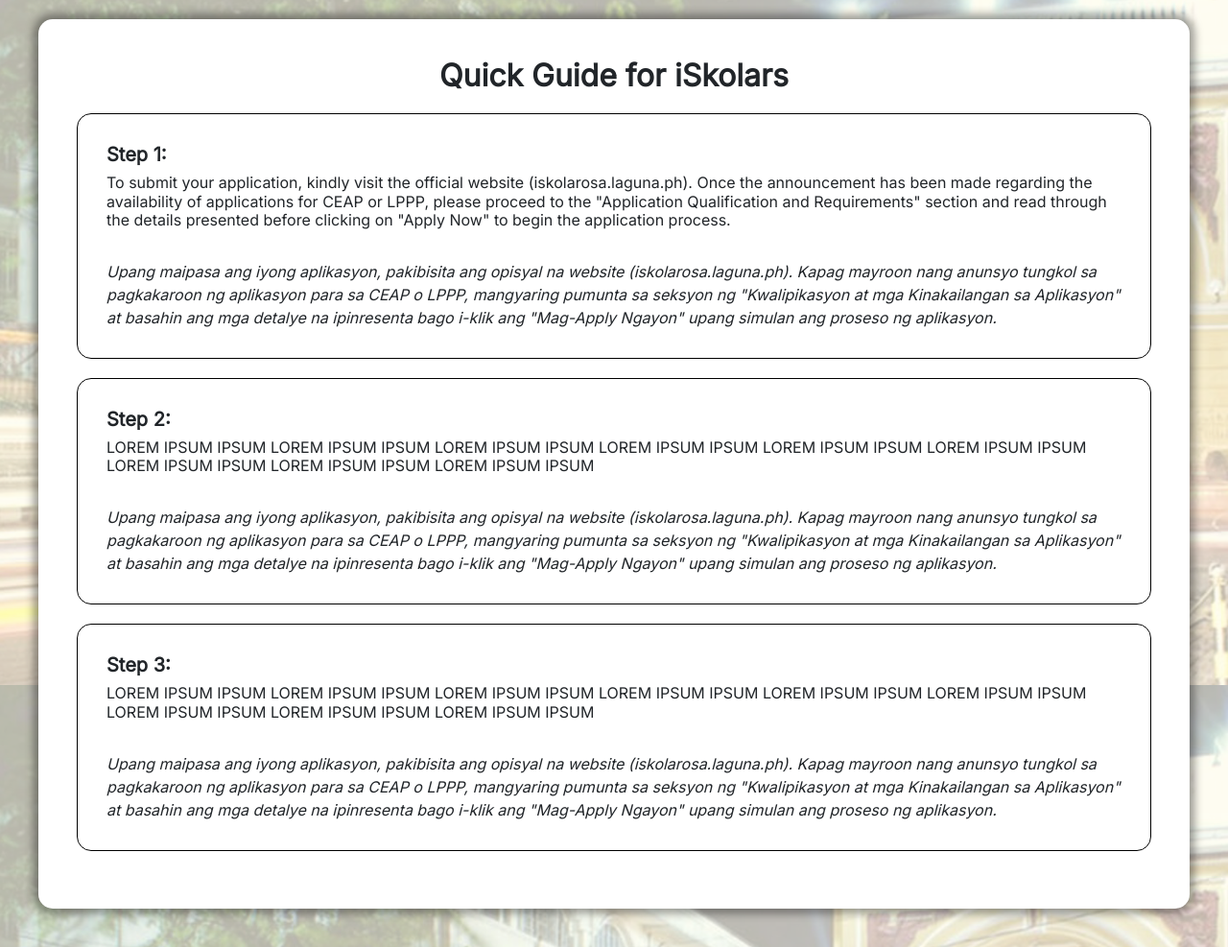
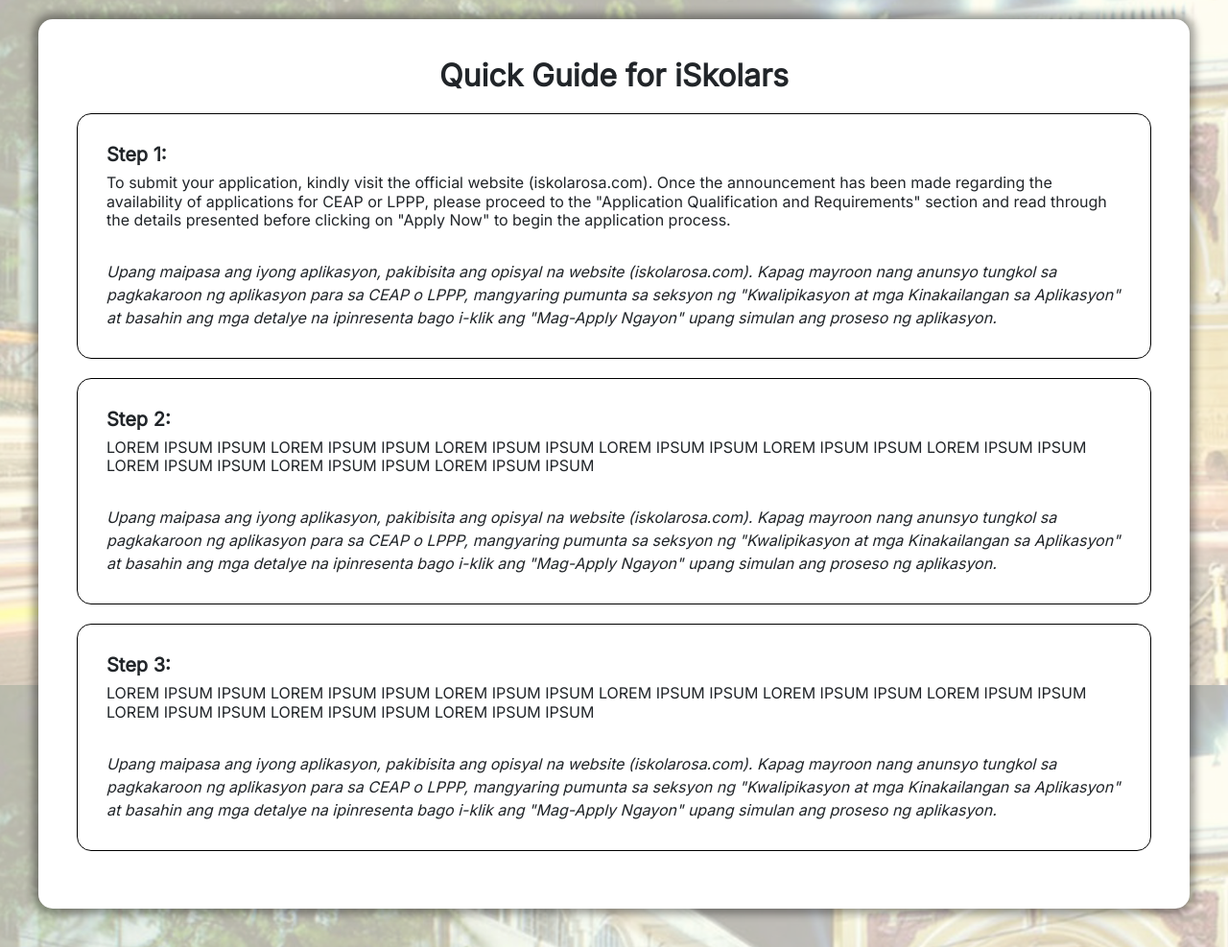
Before and after one commit to LightYAGAMI737/iskolarosa-webportal, a PHP site: page /tcpdf/personal_account/personalAcc_quickguide.php in a window 1280 px wide. Shown: the part 86-1073 px from the top of the page at 96% size. Run offline with PHP 8.4, Linux system fonts and the light colour scheme; the visitor is signed in with stand-in values (Sample User, id 1).

Commit message:
fix personal_account for student side

```diff
--- a/admin-side/APPLICANTS/BARANGAY/APLAYA/personal_account_process.php
+++ b/admin-side/APPLICANTS/BARANGAY/APLAYA/personal_account_process.php
@@ -27,7 +27,6 @@ if ($result->num_rows > 0) {
             $row['middle_name'],
             $row['suffix_name'],
             $row['date_of_birth'],
-            $row['age'],
             $row['gender'],
             $row['civil_status'],
             $row['place_of_birth'],
@@ -84,7 +83,7 @@ if ($result->num_rows > 0) {
         }
 
        // Perform the bulk insert into the personal_account table
-        $insert_sql = "INSERT INTO ceap_personal_account (ceap_personal_account_id, control_number, last_name, first_name, middle_name, suffix_name, date_of_birth, age, gender, civil_status, place_of_birth, religion, contact_number, active_email_address, house_number, province, municipality, barangay, guardian_firstname, guardian_lastname, guardian_occupation, guardian_relationship, guardian_monthly_income, guardian_annual_income, elementary_school, elementary_year, secondary_school, secondary_year, senior_high_school, senior_high_year, course_enrolled, no_of_units, year_level, current_semester, graduating, school_name, school_type, expected_year_of_graduation, school_address, student_id_no, uploadVotersParent, uploadVotersApplicant, uploadITR, uploadResidency, uploadCOR, uploadGrade, uploadPhotoJPG, status, interview_date,interview_hour,interview_minute,interview_period, status_updated_at, username, ceap_password, hashed_password, first_time_login)
+        $insert_sql = "INSERT INTO ceap_personal_account (ceap_personal_account_id, control_number, last_name, first_name, middle_name, suffix_name, date_of_birth, gender, civil_status, place_of_birth, religion, contact_number, active_email_address, house_number, province, municipality, barangay, guardian_firstname, guardian_lastname, guardian_occupation, guardian_relationship, guardian_monthly_income, guardian_annual_income, elementary_school, elementary_year, secondary_school, secondary_year, senior_high_school, senior_high_year, course_enrolled, no_of_units, year_level, current_semester, graduating, school_name, school_type, expected_year_of_graduation, school_address, student_id_no, uploadVotersParent, uploadVotersApplicant, uploadITR, uploadResidency, uploadCOR, uploadGrade, uploadPhotoJPG, status, interview_date,interview_hour,interview_minute,interview_period, status_updated_at, username, ceap_password, hashed_password, first_time_login)
                         VALUES " . implode(",", $personal_accounts);
 
         if ($conn->query($insert_sql) === TRUE) {
--- a/student-side/css/tempAcc_status.css
+++ b/student-side/css/tempAcc_status.css
@@ -97,7 +97,7 @@
     border-radius: 15px;
     box-shadow: 0px 0px 10px 5px rgba(0, 0, 0, 0.40);
     height: auto;
-    margin: 30px 20px;
+    margin: 30px 40px;
     overflow: auto;
 }
 
@@ -118,7 +118,9 @@
 .applicant-name p {
     margin: 20px 0px 0px 0px;
 }
-
+.name-uppercase{
+    text-transform: uppercase;
+}
 .table-status {
     margin: 50px 100px;
     overflow-x: auto;
--- a/student-side/personal_account/personalAcc_quickguide.php
+++ b/student-side/personal_account/personalAcc_quickguide.php
@@ -34,10 +34,10 @@ include 'personalAcc_nav.php';
 
         <div class="card">
                 <h5>Step 1:</h5>
-                <h6>To submit your application, kindly visit the official website (iskolarosa.laguna.ph).
+                <h6>To submit your application, kindly visit the official website (iskolarosa.com).
                     Once the announcement has been made regarding the availability of applications for CEAP or LPPP, please proceed to the
                     "Application Qualification and Requirements" section and read through the details presented before clicking on "Apply Now" to begin the application process. </h6><br>
-                <p>Upang maipasa ang iyong aplikasyon, pakibisita ang opisyal na website (iskolarosa.laguna.ph).
+                <p>Upang maipasa ang iyong aplikasyon, pakibisita ang opisyal na website (iskolarosa.com).
                     Kapag mayroon nang anunsyo tungkol sa pagkakaroon ng aplikasyon para sa CEAP o LPPP, mangyaring pumunta sa seksyon ng
                     "Kwalipikasyon at mga Kinakailangan sa Aplikasyon" at basahin ang mga detalye na ipinresenta bago i-klik ang "Mag-Apply Ngayon" upang simulan ang proseso ng aplikasyon.</p>
             </div>
@@ -46,7 +46,7 @@ include 'personalAcc_nav.php';
             <div class="card">
                 <h5>Step 2:</h5>
                 <h6>LOREM IPSUM IPSUM LOREM IPSUM IPSUM LOREM IPSUM IPSUM LOREM IPSUM IPSUM LOREM IPSUM IPSUM LOREM IPSUM IPSUM LOREM IPSUM IPSUM LOREM IPSUM IPSUM LOREM IPSUM IPSUM  </h6><br>
-                <p>Upang maipasa ang iyong aplikasyon, pakibisita ang opisyal na website (iskolarosa.laguna.ph).
+                <p>Upang maipasa ang iyong aplikasyon, pakibisita ang opisyal na website (iskolarosa.com).
                     Kapag mayroon nang anunsyo tungkol sa pagkakaroon ng aplikasyon para sa CEAP o LPPP, mangyaring pumunta sa seksyon ng
                     "Kwalipikasyon at mga Kinakailangan sa Aplikasyon" at basahin ang mga detalye na ipinresenta bago i-klik ang "Mag-Apply Ngayon" upang simulan ang proseso ng aplikasyon.</p>
             </div>
@@ -55,7 +55,7 @@ include 'personalAcc_nav.php';
             <div class="card">
                 <h5>Step 3:</h5>
                 <h6>LOREM IPSUM IPSUM LOREM IPSUM IPSUM LOREM IPSUM IPSUM LOREM IPSUM IPSUM LOREM IPSUM IPSUM LOREM IPSUM IPSUM LOREM IPSUM IPSUM LOREM IPSUM IPSUM LOREM IPSUM IPSUM  </h6><br>
-                <p>Upang maipasa ang iyong aplikasyon, pakibisita ang opisyal na website (iskolarosa.laguna.ph).
+                <p>Upang maipasa ang iyong aplikasyon, pakibisita ang opisyal na website (iskolarosa.com).
                     Kapag mayroon nang anunsyo tungkol sa pagkakaroon ng aplikasyon para sa CEAP o LPPP, mangyaring pumunta sa seksyon ng
                     "Kwalipikasyon at mga Kinakailangan sa Aplikasyon" at basahin ang mga detalye na ipinresenta bago i-klik ang "Mag-Apply Ngayon" upang simulan ang proseso ng aplikasyon.</p>
             </div>
--- a/student-side/personal_account/personalAcc_status.php
+++ b/student-side/personal_account/personalAcc_status.php
@@ -173,7 +173,6 @@ $tempAccountResultTable = mysqli_stmt_get_result($stmtTable);
                     $interview_dateFormatted = date('F d, Y', strtotime($interview_date));
                     $date = $tempAccountRow['status_updated_at'];
                     $dateFormatted = date('F d, Y', strtotime($date));
-                    $updatedBy = $tempAccountRow['updated_by']; // You need to fetch and populate this value
                     $reason = $tempAccountRow['reason'];
 
                     switch ($status) {
@@ -212,7 +211,7 @@ $tempAccountResultTable = mysqli_stmt_get_result($stmtTable);
                     echo '<td>' . $dateFormatted . '</td>';
                     echo '<td>' . strtoupper($status) . '</td>';
                     echo '<td>' . $description . '</td>'; // Use the variable here
-                    echo '<td>' . $tempAccountRow['updated_by'] . '</td>';
+                    echo '<td>' . '' . '</td>';
                     echo '</tr>';
                 }
             ?>
@@ -228,7 +227,7 @@ $tempAccountResultTable = mysqli_stmt_get_result($stmtTable);
 
 <!-- Add this JavaScript code after your PHP code and HTML -->
 <script>
-    documenp.addEventListener('DOMContentLoaded', function () {
+    document.addEventListener('DOMContentLoaded', function () {
         // Fetch the status and text from PHP
         var status = '<?php echo $status; ?>';
         var text = '';
--- a/student-side/php/first_time_login_process.php
+++ b/student-side/php/first_time_login_process.php
@@ -3,7 +3,7 @@ session_start();
 
 // Assuming you have a database connection established
 // Replace "YOUR_HOST", "YOUR_USERNAME", "YOUR_PASSWORD", and "YOUR_DATABASE" with your actual database credentials.
-include 'config_iskolarosa_db.php';
+include '../../admin-side/php/config_iskolarosa_db.php';
 
 if ($_SERVER["REQUEST_METHOD"] === "POST") {
     $username = $_SESSION['username'];
--- a/student-side/php/login_process.php
+++ b/student-side/php/login_process.php
@@ -98,7 +98,7 @@ if ($stmt) {
             mysqli_close($conn);
 
             // Redirect to the personal account page for authenticated users
-            header("Location: ../personal_account/personal_account_status.php");
+            header("Location: ../personal_account/personalAcc_status.php");
             exit();
         }
     }
```
Also changed, not shown: student-side/personal_account/homepage_modal.php (+5 -5 lines), student-side/tempAcc_quickguide.php (+4 -4 lines), student-side/tempAcc_status.php (+7 -2 lines).
